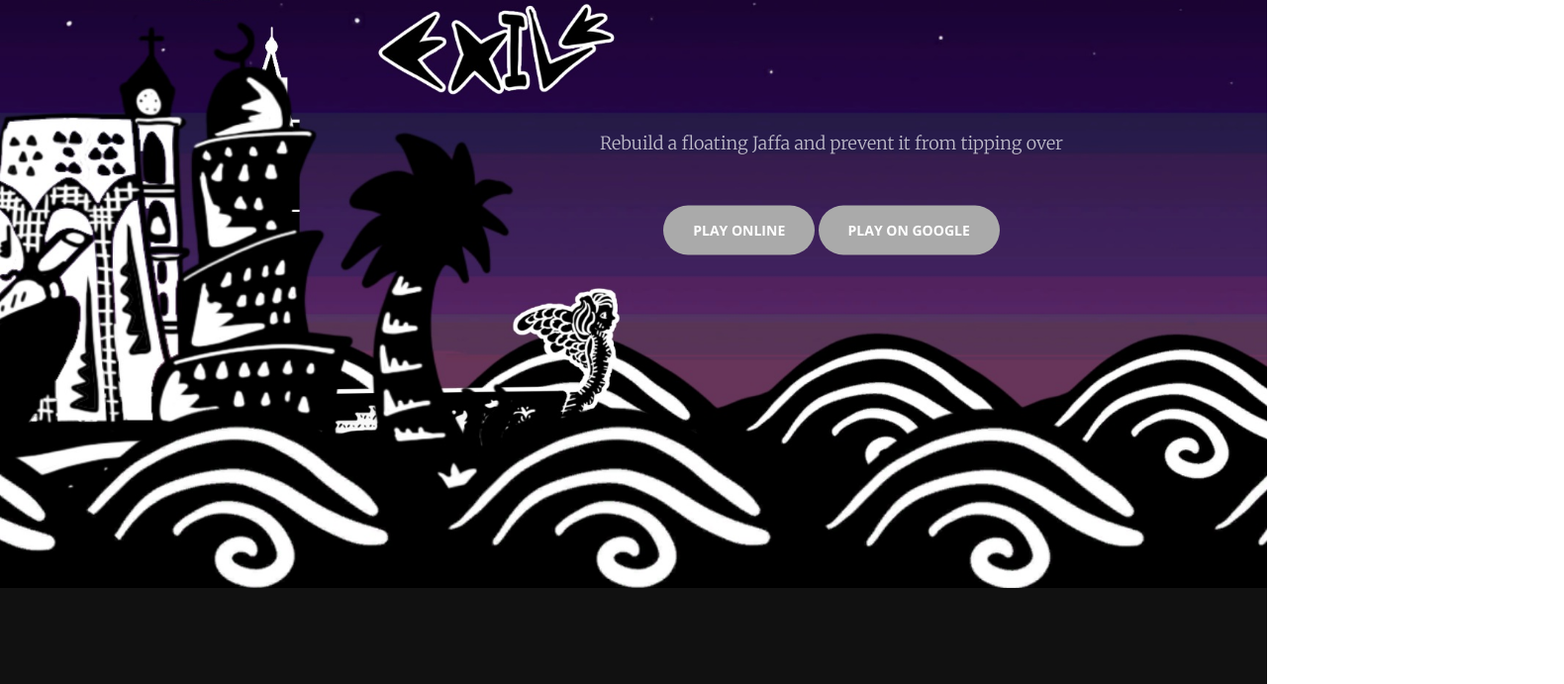
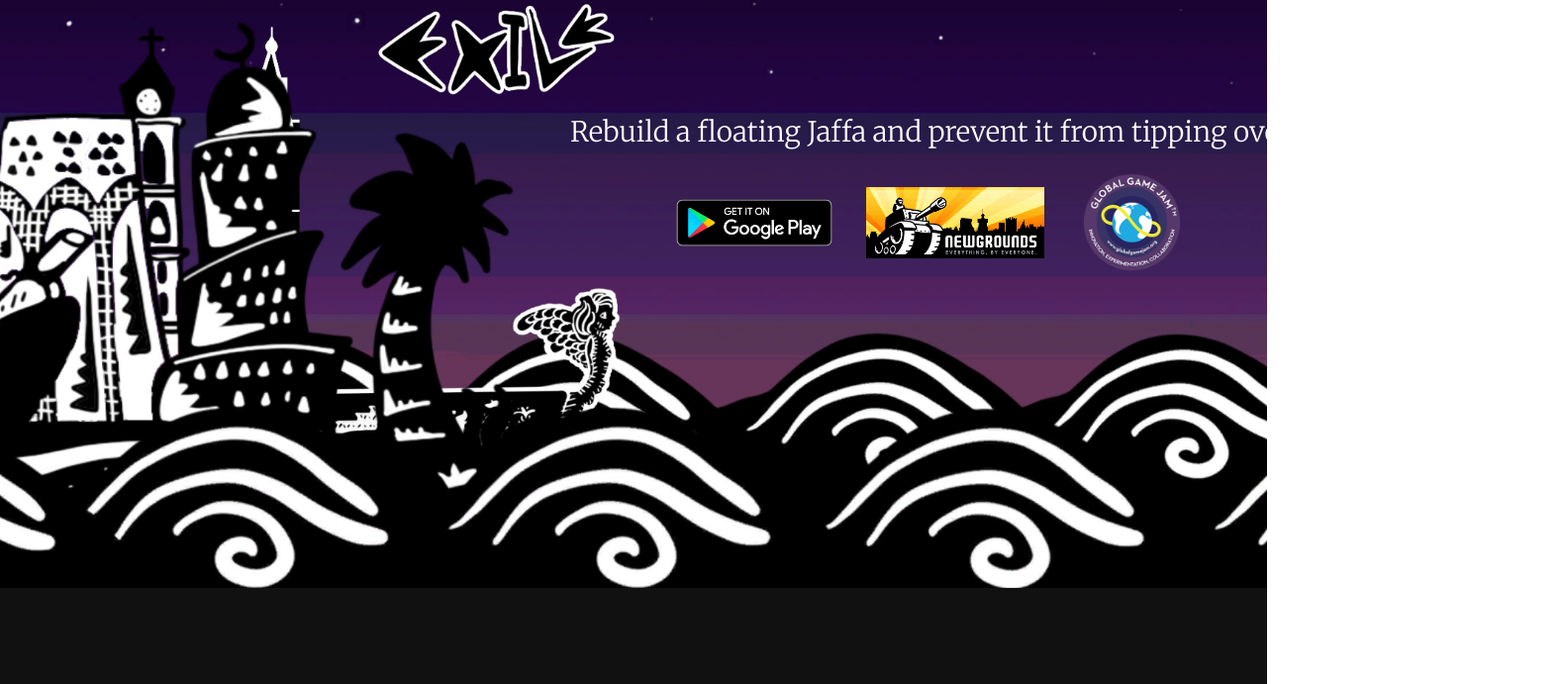
Before and after one commit to tomerbarkan/JaffaExileWeb, a website: page index.html in a window 1280 px wide. Shown: the part 206-897 px from the top of the page at 99% size, 1580 px wide, since content can reach past the window. Drawn offline with nearby package versions, Linux system fonts and the light colour scheme; no server answers.

Commit message:
Proper links and removed game

```diff
--- a/css/jaffaexile.css
+++ b/css/jaffaexile.css
@@ -12,9 +12,9 @@ body {
   font-family: 'Merriweather', 'Helvetica Neue', Arial, sans-serif;
 }
 hr {
-  border-color: #F05F40;
+  border-color: #aaaaaa;
   border-width: 3px;
-  max-width: 50px;
+  max-width: 100%;
 }
 hr.light {
   border-color: white;
@@ -165,7 +165,7 @@ header {
 }
 header .header-content {
   position: relative;
-  left: 200px;
+  left: 300px;
   text-align: center;
   padding: 100px 15px 100px;
   width: 100%;
@@ -182,9 +182,9 @@ header .header-content .header-content-inner hr {
 }
 header .header-content .header-content-inner p {
   font-weight: 300;
-  color: rgba(255, 255, 255, 0.7);
+  color: rgba(255, 255, 255, 1);
   font-size: 16px;
-  margin-bottom: 50px;
+  margin-bottom: 20px;
 }
 @media (min-width: 768px) {
   header {
@@ -207,7 +207,7 @@ header .header-content .header-content-inner p {
     font-size: 50px;
   }
   header .header-content .header-content-inner p {
-    font-size: 18px;
+    font-size: 28px;
     max-width: 80%;
     margin-left: auto;
     margin-right: auto;
@@ -340,6 +340,15 @@ fieldset[disabled] .btn-default.active {
   color: white;
   background-color: #222222;
 }
+.btn-link {
+  width: 200px;
+  padding-left: 10px;
+  padding-right: 10px;
+}
+.btn-link:hover {
+  filter: brightness(50%);
+}
+
 .btn-primary {
   color: white;
   background-color: #aaaaaa;
--- a/index.html
+++ b/index.html
@@ -40,8 +40,18 @@
         <div class="header-content">
             <div class="header-content-inner">
                 <p>Rebuild a floating Jaffa and prevent it from tipping over</p>
-                <a href="#play" class="btn btn-primary btn-xl page-scroll">Play Online</a>
-                <a href="https://play.google.com/store/apps/details?id=com.TheSailors.JaffaExile&hl=en" class="btn btn-primary btn-xl page-scroll">Play on google</a>
+
+                <a href="https://play.google.com/store/apps/details?id=com.TheSailors.JaffaExile">
+                  <img class="btn-link" src="img/GooglePlay.png" style="width:200px"/>
+                </a>
+
+                <a href="http://www.newgrounds.com/portal/view/687693">
+                  <img class="btn-link" src="img/NewGrounds.png" style="width:200px"/>
+                </a>
+
+                <a href="http://globalgamejam.org/2017/games/jaffa-exile">
+                  <img class="btn-link" src="img/GGJ.png" style="width:150px"/>
+                </a>
             </div>
         </div>
     </header>
@@ -68,12 +78,13 @@
         </div>
     </section>
 
+    <!--
+
     <section id="play" class="game-container bg-primary">
       <div class="container">
         <iframe src="Game/index.html" style="width: 1300px; height: 740px; overflow: hidden; border:0px;" align=center scrolling=no></iframe>
       </div>
     </section>
-<!--
     <section>
         <div class="container">
             <div class="row">
```
Also changed, not shown: img/GGJ.png (added), img/GooglePlay.png (added), img/Newgrounds.png (added).
